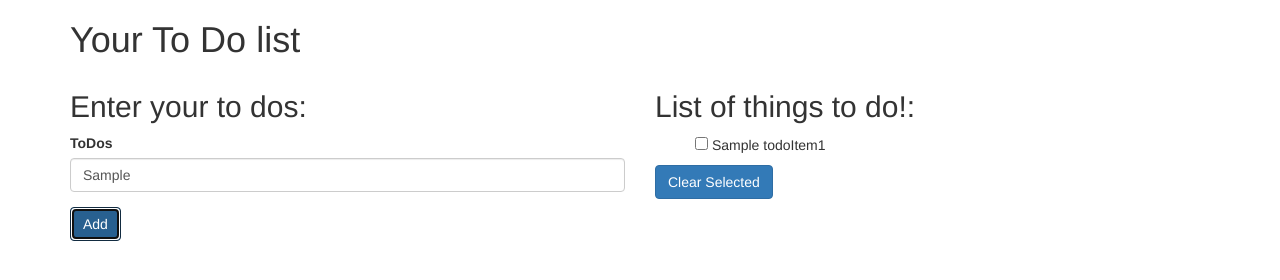
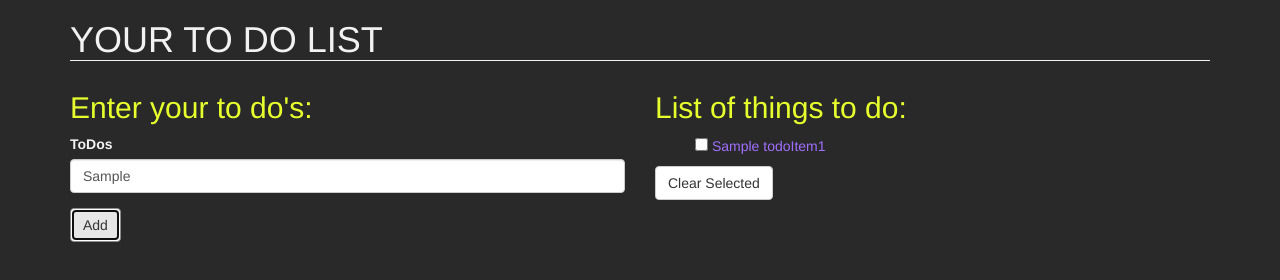
Before and after one commit to june11084/week-4-project-todolist, a plain HTML site: page index.html in a window 1280 px wide. Both pictures are taken after typing "Sample" into the empty fields and a click on the button "Add". Drawn offline with Linux system fonts and the light colour scheme.

Commit message:
second commit

```diff
--- a/css/styles.css
+++ b/css/styles.css
@@ -1,3 +1,17 @@
+body {
+  background-color: #292929;
+  color: #F2F2F2;
+}
 li {
   list-style: none;
 }
+h1 {
+  border-bottom: 1px solid;
+}
+h2 {
+  color: #E7FF2D;
+}
+
+li {
+  color: #A16FFF;
+}
--- a/index.html
+++ b/index.html
@@ -5,33 +5,33 @@
     <link href="css/styles.css" rel="stylesheet" type="text/css">
     <script src="js/jquery-3.2.1.js"></script>
     <script src="js/scripts.js"></script>
-    <title>Places you've been</title>
+    <title>To Do List</title>
   </head>
   <body>
     <div class="container">
-      <h1>Your To Do list</h1>
+      <h1>YOUR TO DO LIST</h1>
 
       <div class="row">
         <div class="col-md-6">
-          <h2>Enter your to dos:</h2>
+          <h2>Enter your to do's:</h2>
           <form id="new-place">
             <div class="form-group">
               <label for="toDo">ToDos</label>
               <input type="text" class="form-control" id="toDo">
             </div>
 
-            <button type="submit" class="btn btn-primary">Add</button>
+            <button type="submit" class="btn btn-default">Add</button>
           </form>
 
 
         </div>
         <div class="col-md-6">
-          <h2>List of things to do!:</h2>
+          <h2>List of things to do:</h2>
           <form id="toDoList">
             <ul id="toDos">
 
             </ul>
-            <button type="submit" class="btn btn-primary">Clear Selected</button>
+            <button type="submit" class="btn btn-default">Clear Selected</button>
           </form>
           <!-- <div id="show-contact">
             <h2></h2>
--- a/js/scripts.js
+++ b/js/scripts.js
@@ -28,9 +28,10 @@ $(document).ready(function() {
     $("input:checkbox[name=listoftodo]:checked").each(function(){
       var checkedToDoList = $(this).val();
       console.log(checkedToDoList);
-      var parent = document.getElementById("toDos");
-      var child = document.getElementById(checkedToDoList);
-      parent.removeChild(child);
+      // var parent = document.getElementById("toDos");
+      // var child = document.getElementById(checkedToDoList);
+      // parent.removeChild(child);
+      $("#"+checkedToDoList).fadeOut();
     });
 
   });
```
Also changed, not shown: 1 other file.
